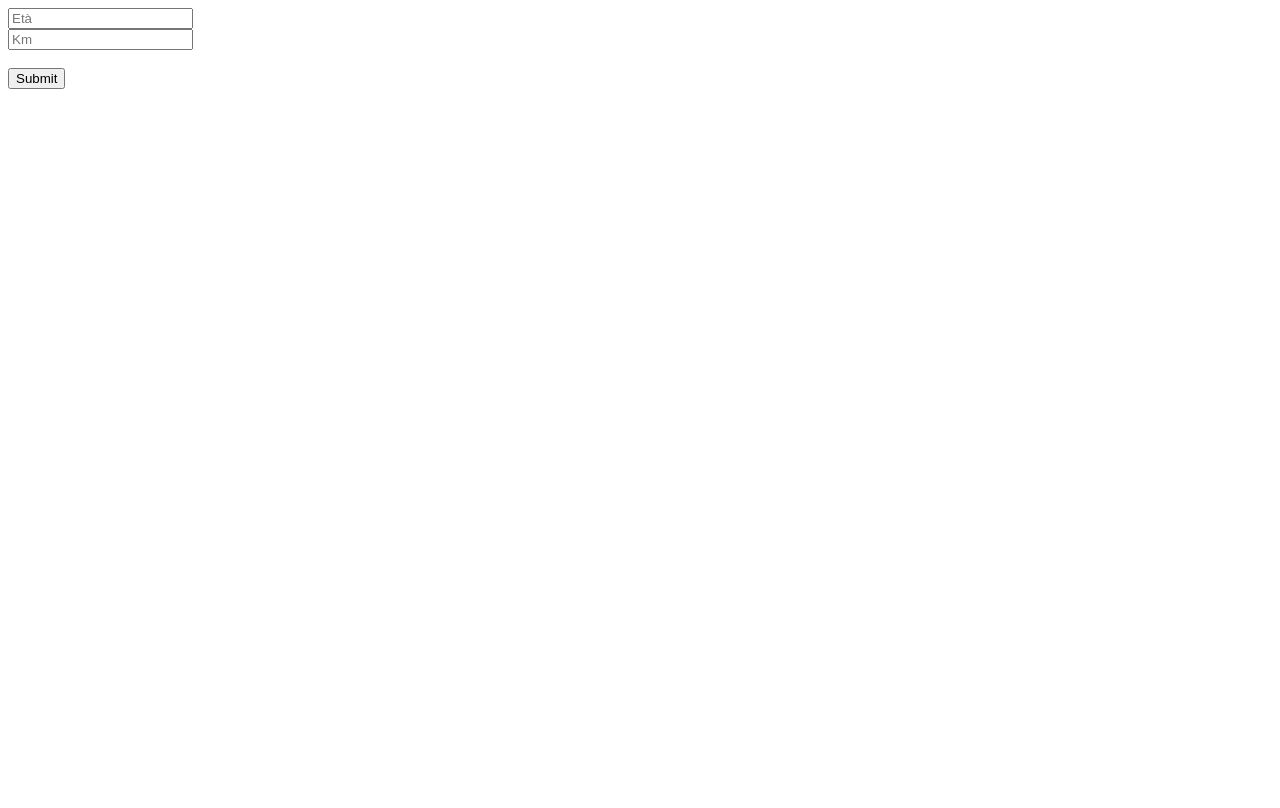
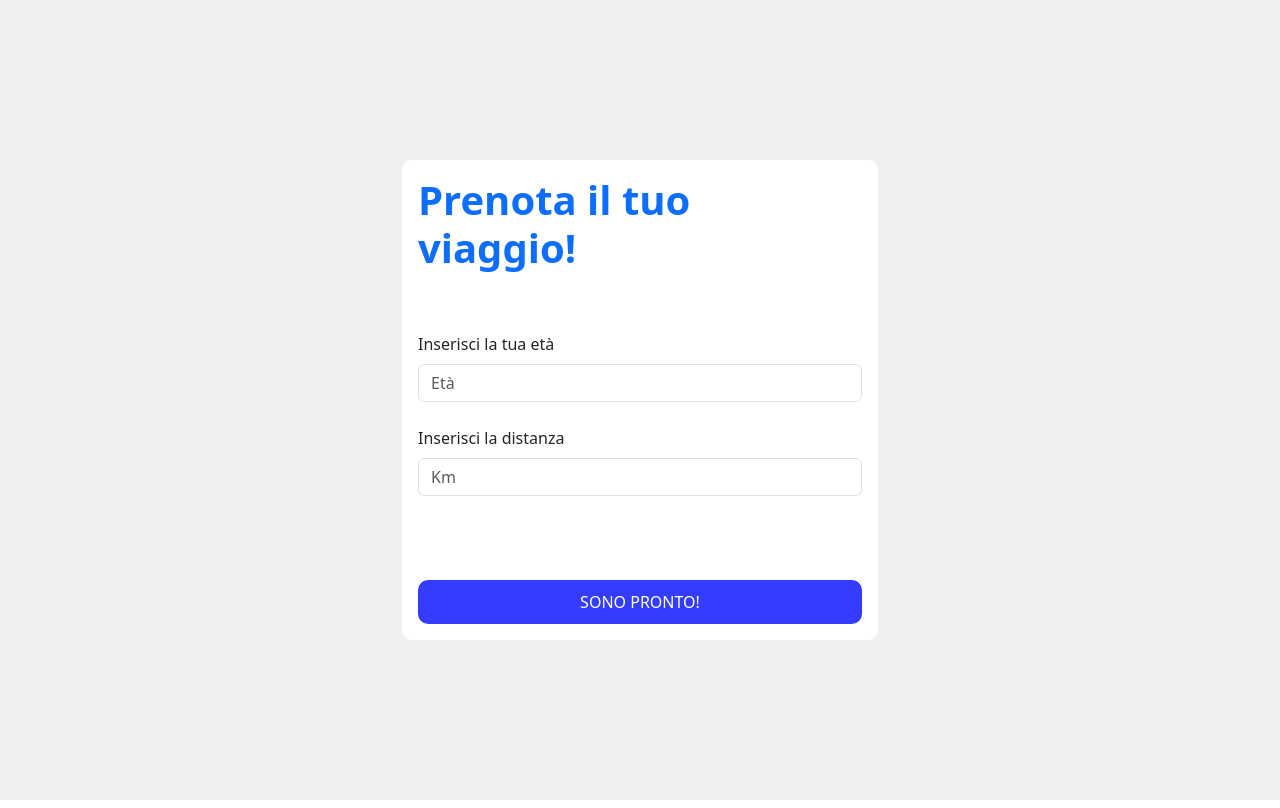
Before and after one commit to nicolocamassa/js-biglietto-treno-form, a plain HTML site: page index.html in a window 1280 px wide. Drawn offline with nearby package versions, Linux system fonts and the light colour scheme.

Commit message:
[ADD] added style to form window

```diff
--- a/css/style.css
+++ b/css/style.css
@@ -0,0 +1,43 @@
+@import url('https://fonts.googleapis.com/css2?family=Inter:wght@100;200;300;400;500;600;700;800;900&display=swap');
+
+*{
+    margin: 0;
+    padding: 0;
+    box-sizing: border-box;
+}
+
+body{
+    font-family: 'Inter';
+}
+
+section{
+    width: 100vw;
+    height: 100vh;
+    display: flex;
+    align-items: center;
+    background-color: rgb(240, 240, 240);
+}
+
+.ticket-form-container{
+    max-width: 500px;
+    margin: 0 auto;
+}
+
+.title{
+    margin-right: 100px;
+    font-weight: 800;
+    margin-bottom: 60px;
+}
+.content{
+    border-radius: 10px;
+}
+
+.btn-css-modify{
+    width: 100%;
+    background-color: #343CFF;
+    padding: 10px 0;
+    margin-top: 60px;
+    border: none;
+    color: white;
+    border-radius: 10px;
+}
--- a/index.html
+++ b/index.html
@@ -1,19 +1,51 @@
 <!DOCTYPE html>
 <html lang="en">
+
 <head>
     <meta charset="UTF-8">
     <meta name="viewport" content="width=device-width, initial-scale=1.0">
     <link rel="stylesheet" href="./css/style.css">
-    <title>Document</title>
+    <link href="https://cdn.jsdelivr.net/npm/bootstrap@5.3.2/dist/css/bootstrap.min.css" rel="stylesheet"
+        integrity="sha384-T3c6CoIi6uLrA9TneNEoa7RxnatzjcDSCmG1MXxSR1GAsXEV/Dwwykc2MPK8M2HN" crossorigin="anonymous">
+    <title>Ticket</title>
 </head>
 <body>
+        <!-- Contenitore del form crezione ticket -->
+        <section>
+            <div class="ticket-form-container">
+                <div class="container">
+                    <div class="row">
+                        <div class="col-12">
+                            <div class="content bg-white p-3">
+                                <h2 class="fs-1 title text-primary">Prenota il tuo viaggio!</h2>
 
-        <input type="text" id="age" name="age" placeholder="Et&agrave;"><br>
-        <input type="text" id="distance" name="distance" placeholder="Km"><br><br>
-        <input type="submit" value="Submit" id="submitBtn">
+                                    <div class="my-4">
+                                        <label for="age" class="form-label">Inserisci la tua et&agrave;</label>
+                                        <input type="text" class="form-control" id="age" placeholder="Et&agrave;">
+                                    </div>
 
-        <h1 id="price"></h1>
+                                    <div class="my-4">
+                                        <label for="distance" class="form-label">Inserisci la distanza</label>
+                                        <input type="text" class="form-control" id="distance" placeholder="Km">
+                                    </div>
+
+                                    <div class="col">
+                                        <button type="submit" class="btn-css-modify" id="submitBtn">SONO PRONTO&#33;</button>
+                                    </div>
+                            </div>
+                        </div>
+                    </div>
+                </div>
+
+            </div>
+        </section>
+<!--     <input type="text" id="age" name="age" placeholder="Et&agrave;"><br>
+    <input type="text" id="distance" name="distance" placeholder="Km"><br><br>
+    <input type="submit" value="Submit" id="submitBtn"> -->
+
+    <h1 id="price"></h1>
 
     <script src="./js/script.js" type="text/javascript"></script>
+    <script src="https://cdn.jsdelivr.net/npm/bootstrap@5.3.2/dist/js/bootstrap.bundle.min.js" integrity="sha384-C6RzsynM9kWDrMNeT87bh95OGNyZPhcTNXj1NW7RuBCsyN/o0jlpcV8Qyq46cDfL" crossorigin="anonymous"></script>
 </body>
 </html>
--- a/js/script.js
+++ b/js/script.js
@@ -4,6 +4,8 @@ button.addEventListener('click', function () {
     /* Dati in input */
     let age = document.getElementById('age').value;
     let km = document.getElementById('distance').value;
+
+
 
     /* Inizializzazione dello sconto e del prezzo standard per km */
     let discount;
@@ -24,4 +26,7 @@ button.addEventListener('click', function () {
 
     /* Output */
     document.getElementById('price').innerHTML = totalDiscount.toFixed(2);
+
+    console.log(totalDiscount.toFixed(2));
+
 })
```
